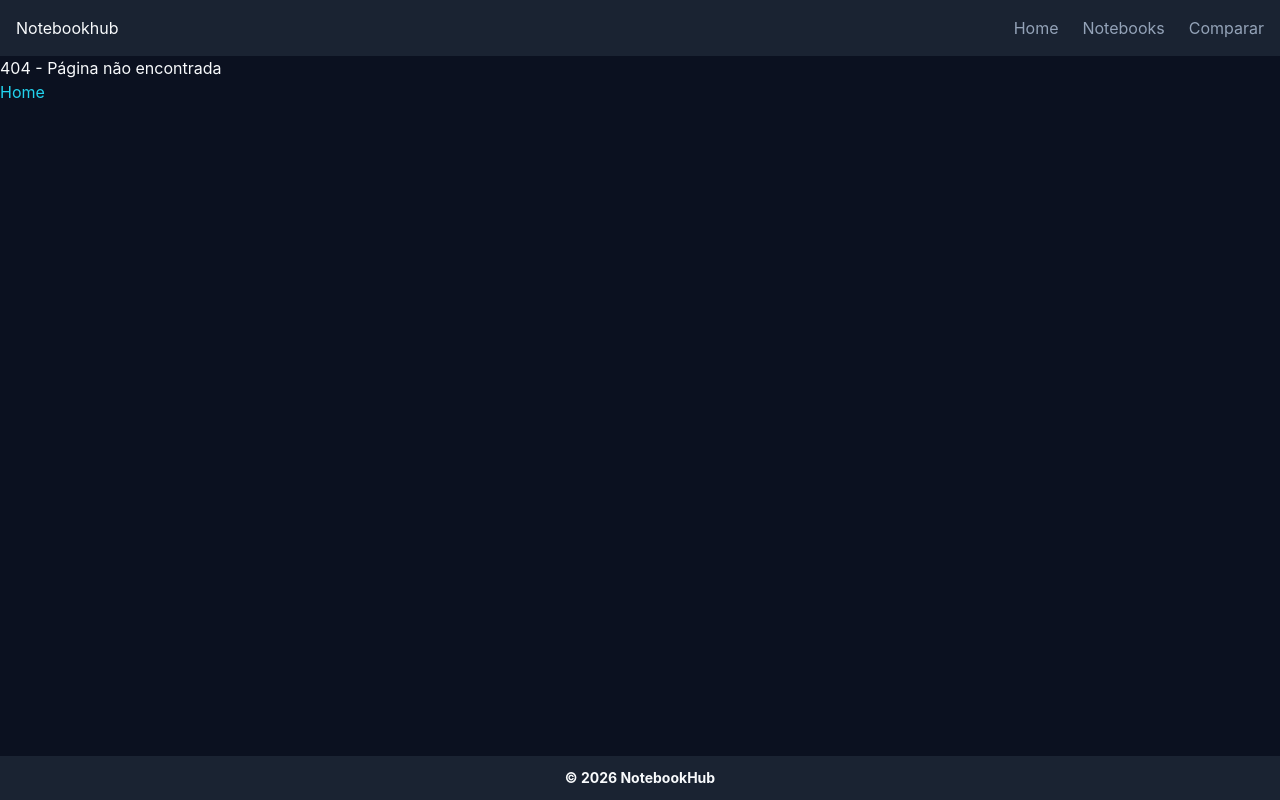
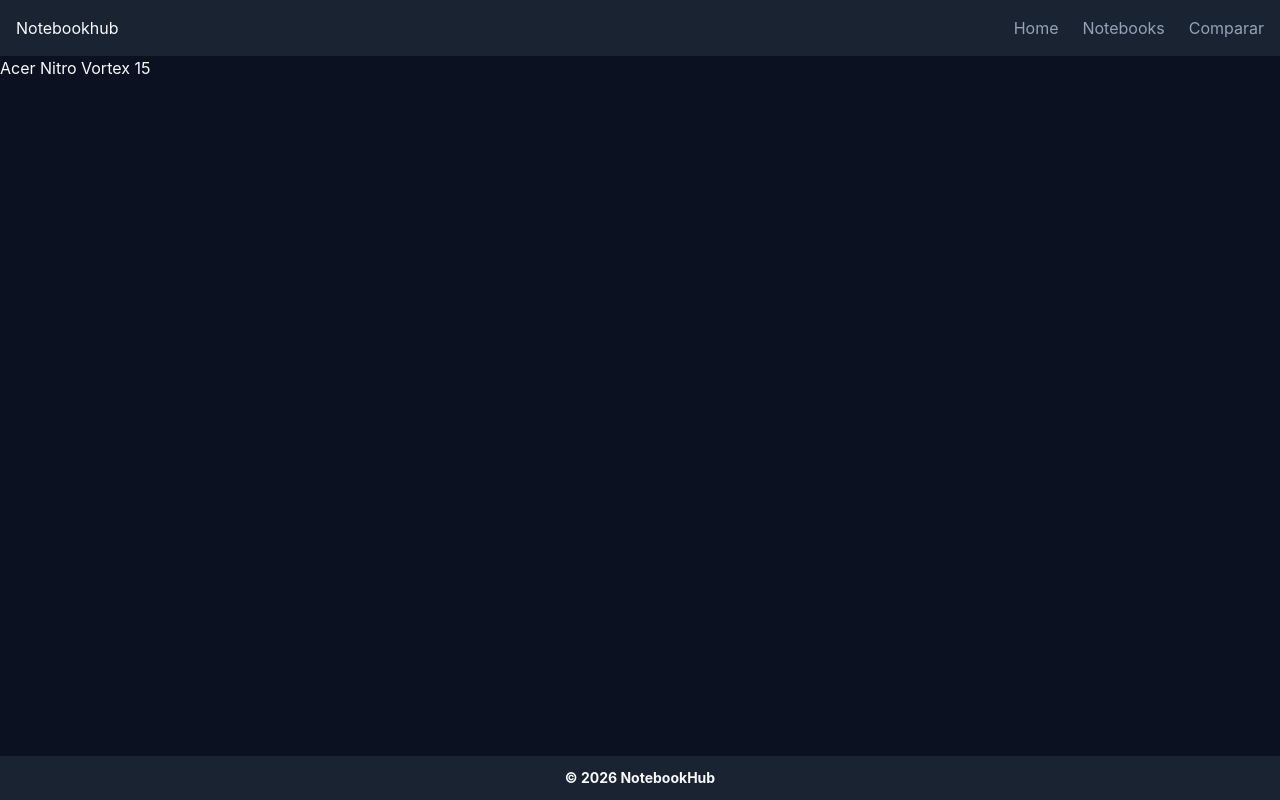
Before and after one commit to alessandrocamargo/notebookhub, a React (Vite) app: page /notebooks/1 in a window 1280 px wide. Before the commit this address had no page. Built offline with nearby package versions, Linux system fonts and the light colour scheme.

Commit message:
feat: cria pagina de detalhes com rota dinamica e tratamento de notebook

```diff
--- a/src/App.jsx
+++ b/src/App.jsx
@@ -3,6 +3,7 @@ import Layout from './components/Layout';
 import NotebooksPage from './pages/NotebooksPage';
 import HomePage from './pages/HomePage';
 import NotFoundPage from './pages/NotFoundPage';
+import NotebookDetailsPage from './pages/NotebookDetailsPage';
 
 function App() {
   return (
@@ -10,6 +11,7 @@ function App() {
       <Routes>
         <Route path='/' element={<HomePage />} />
         <Route path='/notebooks' element={<NotebooksPage />} />
+        <Route path='/notebooks/:id' element={<NotebookDetailsPage />} />
         <Route path='*' element={<NotFoundPage />} />
       </Routes>
     </Layout>
--- a/src/components/NotebookCard.jsx
+++ b/src/components/NotebookCard.jsx
@@ -1,3 +1,4 @@
+import { Link } from "react-router-dom"
 export default function NotebookCard({notebook}) {
     return(
         <div className="bg-surface rounded-lg overflow-hidden">
@@ -11,7 +12,7 @@ export default function NotebookCard({notebook}) {
                     <p>Bom para: {notebook.categories.join(" | ")}</p>
                 </div>
                 <p className="font-bold">{`R$ ${notebook.price}`}</p>
-                <a href="#" className="text-primary">Ver mais detalhes</a>
+                <Link to={`/notebooks/${notebook.id}`} className="text-primary">Ver mais detalhes</Link>
             </div>
         </div>
     )
--- /dev/null
+++ b/src/pages/NotebookDetailsPage.jsx
@@ -0,0 +1,24 @@
+import { Link } from "react-router-dom";
+import { useParams } from "react-router-dom";
+import { notebooks } from "../data/notebooks";
+
+export default function NotebookDetailsPage(){
+    const { id } = useParams();
+    const notebookId = Number(id);
+    const notebook = notebooks.find((notebook) => notebook.id === notebookId)
+
+    if (!notebook) {
+        return (
+            <>
+                <h1>Notebook não encontrado</h1>
+                <Link to="/" className="text-primary hover:text-ink-primary transition-colors">Home</Link>
+            </>
+        )
+    }
+
+    return(
+        <>
+            <h1 className="text-ink-primary">{notebook.name}</h1>
+        </>
+    )
+}
```
